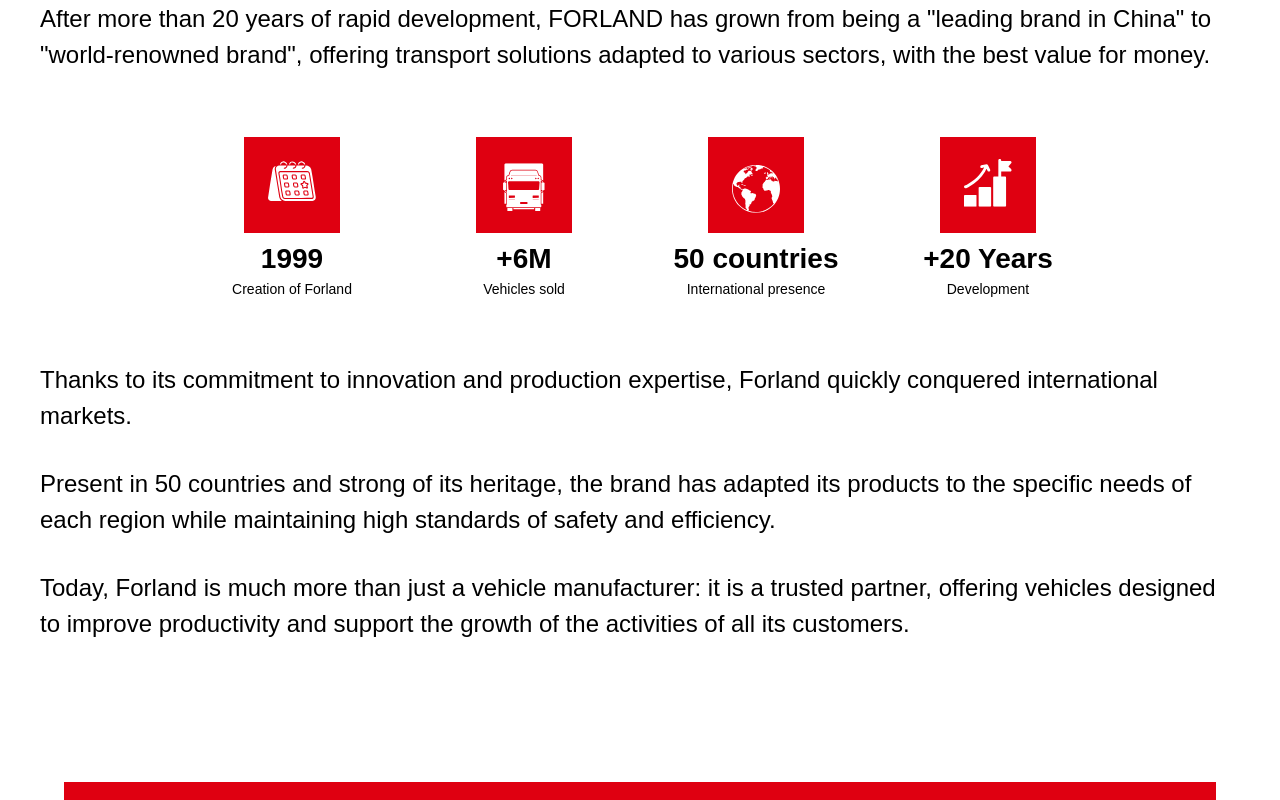
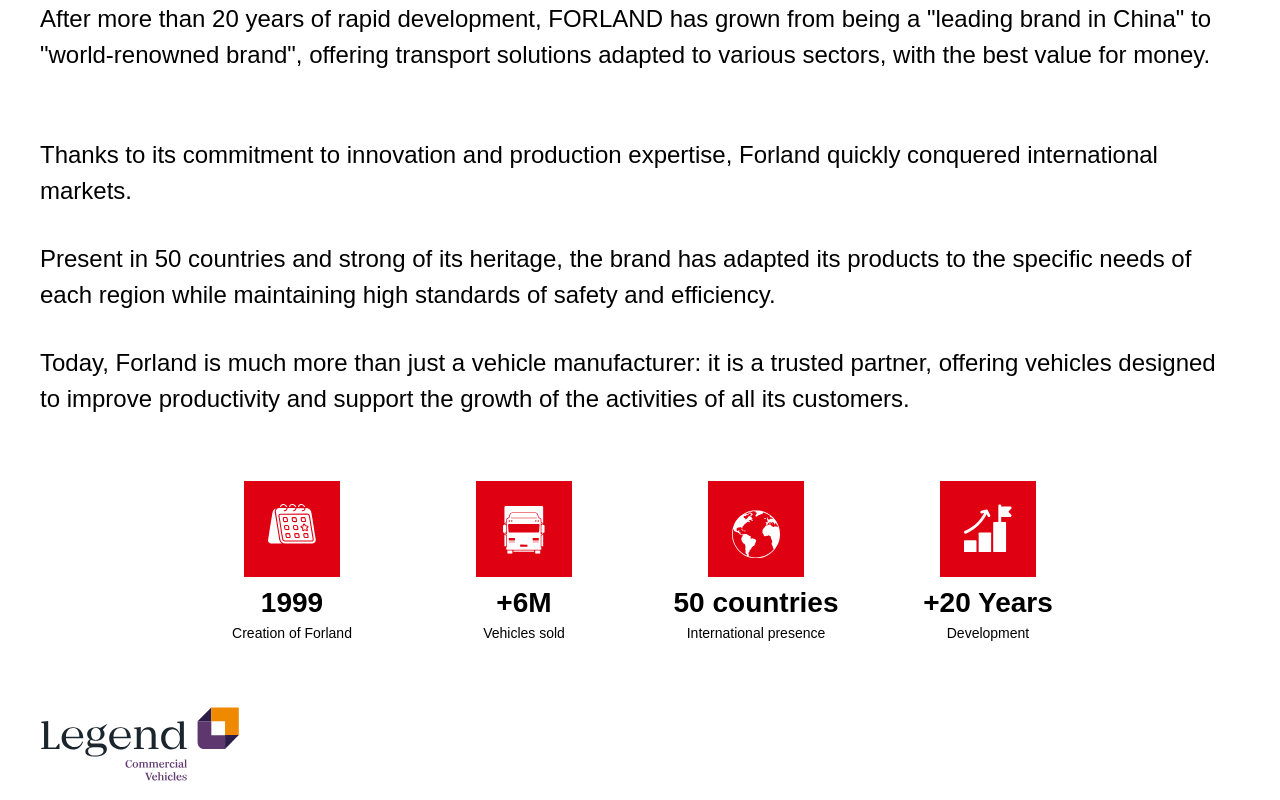
Before and after one commit to legendholding192025/Forland, a Next.js app: page /about in a window 1280 px wide. Shown: the part 1360-2160 px from the top of the page. Built offline with nearby package versions, Linux system fonts and the light colour scheme.

Commit message:
new-changes

```diff
--- a/components/about/AboutContent.tsx
+++ b/components/about/AboutContent.tsx
@@ -168,6 +168,52 @@
             >
               After more than 20 years of rapid development, FORLAND has grown from being a "leading brand in China" to "world-renowned brand", offering transport solutions adapted to various sectors, with the best value for money.
             </p>
+
+            {/* Additional Text Section Below Stats */}
+          <div className="mt-12 lg:mt-16" style={{ textAlign: 'left', maxWidth: '1200px', width: '100%' }}>
+            <p
+              className="text-sm sm:text-base lg:text-[24px] mb-6 lg:mb-8"
+              style={{
+                fontFamily: 'Effra, Arial, sans-serif',
+                fontWeight: 300,
+                fontStyle: 'normal',
+                lineHeight: '150%',
+                letterSpacing: '0%',
+                color: '#000000',
+                marginTop: 0,
+              }}
+            >
+              Thanks to its commitment to innovation and production expertise, Forland quickly conquered international markets.
+            </p>
+            <p
+              className="text-sm sm:text-base lg:text-[24px] mb-6 lg:mb-8"
+              style={{
+                fontFamily: 'Effra, Arial, sans-serif',
+                fontWeight: 300,
+                fontStyle: 'normal',
+                lineHeight: '150%',
+                letterSpacing: '0%',
+                color: '#000000',
+                marginTop: 0,
+              }}
+            >
+              Present in 50 countries and strong of its heritage, the brand has adapted its products to the specific needs of each region while maintaining high standards of safety and efficiency.
+            </p>
+            <p
+              className="text-sm sm:text-base lg:text-[24px] mb-0"
+              style={{
+                fontFamily: 'Effra, Arial, sans-serif',
+                fontWeight: 300,
+                fontStyle: 'normal',
+                lineHeight: '150%',
+                letterSpacing: '0%',
+                color: '#000000',
+                marginTop: 0,
+              }}
+            >
+              Today, Forland is much more than just a vehicle manufacturer: it is a trusted partner, offering vehicles designed to improve productivity and support the growth of the activities of all its customers.
+            </p>
+          </div>
           </div>
 
           {/* Statistical / Key Achievements Section */}
@@ -454,6 +500,16 @@
 
           {/* Additional Text Section Below Stats */}
           <div className="mt-12 lg:mt-16" style={{ textAlign: 'left', maxWidth: '1200px', width: '100%' }}>
+            <div className="mb-6 lg:mb-8">
+              <Image
+                src="/logo/legend.svg"
+                alt="Legend Logo"
+                width={200}
+                height={60}
+                className="h-auto"
+                style={{ display: 'block' }}
+              />
+            </div>
             <p
               className="text-sm sm:text-base lg:text-[24px] mb-6 lg:mb-8"
               style={{
@@ -466,7 +522,7 @@
                 marginTop: 0,
               }}
             >
-              Thanks to its commitment to innovation and production expertise, Forland quickly conquered international markets.
+              Legend Commercial Vehicles is the official distributor of Forland Trucks in the United Arab Emirates, overseeing both sales and after-sales services for corporate clients across the country.
             </p>
             <p
               className="text-sm sm:text-base lg:text-[24px] mb-6 lg:mb-8"
@@ -480,7 +536,7 @@
                 marginTop: 0,
               }}
             >
-              Present in 50 countries and strong of its heritage, the brand has adapted its products to the specific needs of each region while maintaining high standards of safety and efficiency.
+              Legend Holding Group is a diversified enterprise headquartered in Dubai, operating across the Middle East, Africa, Europe, and the Americas. With a strong focus on sustainability, innovation, and value creation, the Group manages a growing portfolio of companies in automotive, trading, energy, travel and tourism, and mobility services.
             </p>
             <p
               className="text-sm sm:text-base lg:text-[24px] mb-0"
@@ -494,7 +550,7 @@
                 marginTop: 0,
               }}
             >
-              Today, Forland is much more than just a vehicle manufacturer: it is a trusted partner, offering vehicles designed to improve productivity and support the growth of the activities of all its customers.
+              Our partnership with Forland represents a strategic step forward, strengthening our commercial vehicles business, enhancing logistics capabilities, and supporting the region’s long-term mobility and infrastructure development. Boost the strategic logistics in UAE and the Middle East Region.
             </p>
           </div>
         </div>
--- a/components/layout/Footer.tsx
+++ b/components/layout/Footer.tsx
@@ -53,7 +53,7 @@
                   Follow Us
                 </h3>
                 <div className="flex items-center gap-3">
-                  <a href="#" className="hover:opacity-80 transition-opacity duration-200">
+                  <a href="https://www.instagram.com/forlanduae/" target="_blank" rel="noopener noreferrer" className="hover:opacity-80 transition-opacity duration-200">
                     <Image
                       src="/logo/insta.svg"
                       alt="Instagram"
@@ -62,7 +62,7 @@
                       className="w-4 h-4"
                     />
                   </a>
-                  <a href="#" className="hover:opacity-80 transition-opacity duration-200">
+                  <a href="https://www.facebook.com/profile.php?id=61584053656197&locale=tr_TR" target="_blank" rel="noopener noreferrer" className="hover:opacity-80 transition-opacity duration-200">
                     <Image
                       src="/logo/fb.svg"
                       alt="Facebook"
@@ -71,19 +71,10 @@
                       className="w-4 h-4"
                     />
                   </a>
-                  <a href="#" className="hover:opacity-80 transition-opacity duration-200">
+                  <a href="https://www.linkedin.com/company/110311735/admin/dashboard/" target="_blank" rel="noopener noreferrer" className="hover:opacity-80 transition-opacity duration-200">
                     <Image
                       src="/logo/linkedin.svg"
                       alt="LinkedIn"
-                      width={16}
-                      height={16}
-                      className="w-4 h-4"
-                    />
-                  </a>
-                  <a href="#" className="hover:opacity-80 transition-opacity duration-200">
-                    <Image
-                      src="/logo/TikTok.svg"
-                      alt="TikTok"
                       width={16}
                       height={16}
                       className="w-4 h-4"
--- a/components/layout/Header.tsx
+++ b/components/layout/Header.tsx
@@ -152,7 +152,7 @@
                 </a>
               </div>
               <div className="flex items-center gap-3">
-                <a href="#" className="hover:opacity-80 transition-opacity duration-200">
+                <a href="https://www.instagram.com/forlanduae/" target="_blank" rel="noopener noreferrer" className="hover:opacity-80 transition-opacity duration-200">
                   <Image
                     src="/logo/insta.svg"
                     alt="Instagram"
@@ -161,7 +161,7 @@
                     className="w-4 h-4"
                   />
                 </a>
-                <a href="#" className="hover:opacity-80 transition-opacity duration-200">
+                <a href="https://www.facebook.com/profile.php?id=61584053656197&locale=tr_TR" target="_blank" rel="noopener noreferrer" className="hover:opacity-80 transition-opacity duration-200">
                   <Image
                     src="/logo/fb.svg"
                     alt="Facebook"
@@ -170,19 +170,10 @@
                     className="w-4 h-4"
                   />
                 </a>
-                <a href="#" className="hover:opacity-80 transition-opacity duration-200">
+                <a href="https://www.linkedin.com/company/110311735/admin/dashboard/" target="_blank" rel="noopener noreferrer" className="hover:opacity-80 transition-opacity duration-200">
                   <Image
                     src="/logo/linkedin.svg"
                     alt="LinkedIn"
-                    width={16}
-                    height={16}
-                    className="w-4 h-4"
-                  />
-                </a>
-                <a href="#" className="hover:opacity-80 transition-opacity duration-200">
-                  <Image
-                    src="/logo/TikTok.svg"
-                    alt="TikTok"
                     width={16}
                     height={16}
                     className="w-4 h-4"
```
Also changed, not shown: public/logo/legend.svg (added).
